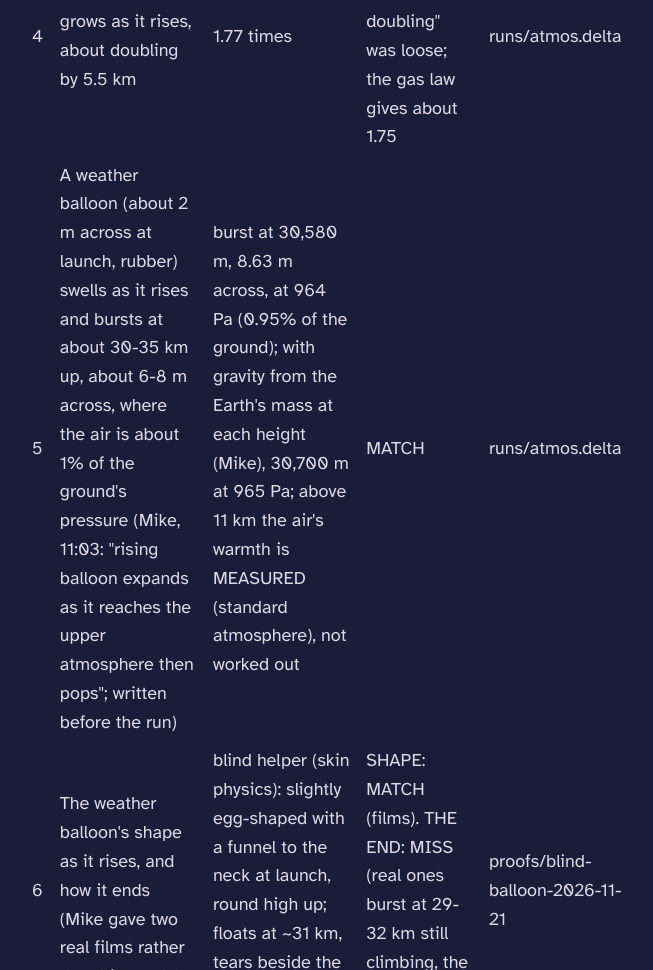
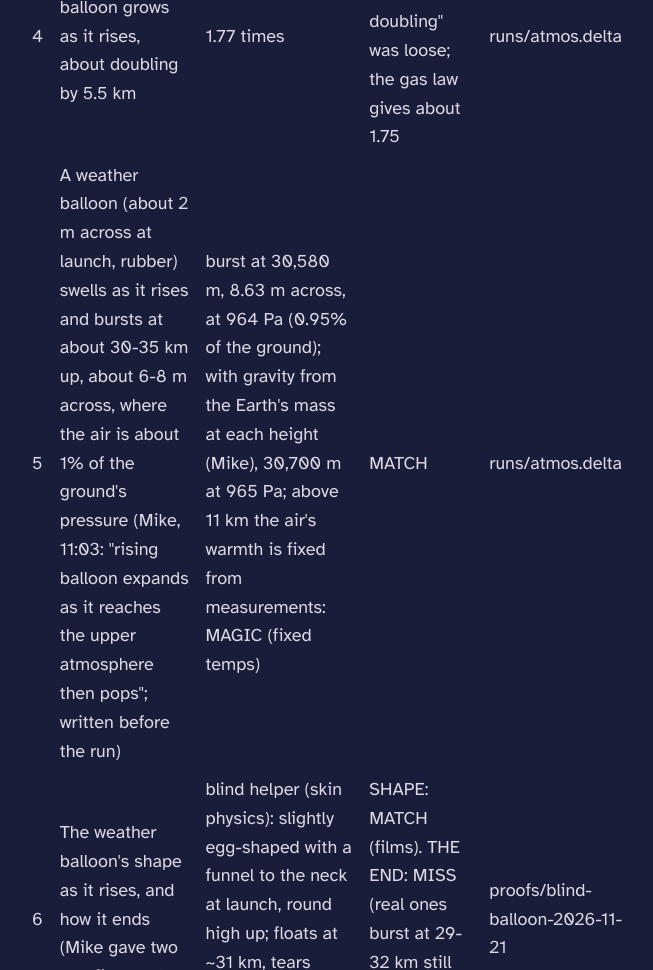
Before and after one commit to mikehebblethwaite-hub/d-math, a plain HTML site: page site/track.html in a window 1280 px wide. Shown: the part 3729-4699 px from the top of the page, without its empty margins (20-673 px from the left). Drawn offline with Linux system fonts and the light colour scheme.

Commit message:
labels: fixed temperatures said as MAGIC on the track page and in the runs
Co-Authored-By: Claude Opus 5.5 <noreply@anthropic.com>

```diff
--- a/site/track.html
+++ b/site/track.html
@@ -41,7 +41,7 @@
       <tr><td>2</td><td>Air cools about 6.5 C for every km up (on average, in the lowest part of the sky)</td><td>full of water vapour: 6.66 C a km on average over 9 km (4.8 in the first km); dry air 9.7 C a km</td><td>MATCH (the moist column; dry air alone misses: condensing water is what brings it to 6.5)</td><td>runs/atmos.delta</td></tr>
       <tr><td>3</td><td>Water boils at about 70 C on top of Everest (8.8 km)</td><td>70.1 C (moist column; 68.1 in the colder dry column)</td><td>MATCH</td><td>runs/atmos.delta</td></tr>
       <tr><td>4</td><td>A sealed balloon grows as it rises, about doubling by 5.5 km</td><td>1.77 times</td><td>CLOSE: the written "about doubling" was loose; the gas law gives about 1.75</td><td>runs/atmos.delta</td></tr>
-      <tr><td>5</td><td>A weather balloon (about 2 m across at launch, rubber) swells as it rises and bursts at about 30-35 km up, about 6-8 m across, where the air is about 1% of the ground's pressure (Mike, 11:03: "rising balloon expands as it reaches the upper atmosphere then pops"; written before the run)</td><td>burst at 30,580 m, 8.63 m across, at 964 Pa (0.95% of the ground); with gravity from the Earth's mass at each height (Mike), 30,700 m at 965 Pa; above 11 km the air's warmth is MEASURED (standard atmosphere), not worked out</td><td>MATCH</td><td>runs/atmos.delta</td></tr>
+      <tr><td>5</td><td>A weather balloon (about 2 m across at launch, rubber) swells as it rises and bursts at about 30-35 km up, about 6-8 m across, where the air is about 1% of the ground's pressure (Mike, 11:03: "rising balloon expands as it reaches the upper atmosphere then pops"; written before the run)</td><td>burst at 30,580 m, 8.63 m across, at 964 Pa (0.95% of the ground); with gravity from the Earth's mass at each height (Mike), 30,700 m at 965 Pa; above 11 km the air's warmth is fixed from measurements: MAGIC (fixed temps)</td><td>MATCH</td><td>runs/atmos.delta</td></tr>
       <tr><td>6</td><td>The weather balloon's shape as it rises, and how it ends (Mike gave two real films rather than his words)</td><td>blind helper (skin physics): slightly egg-shaped with a funnel to the neck at launch, round high up; floats at ~31 km, tears beside the neck at 35.5 km if carried higher</td><td>SHAPE: MATCH (films). THE END: MISS (real ones burst at 29-32 km still climbing, the whole skin shattering)</td><td>proofs/blind-balloon-2026-11-21</td></tr>
     </table>
   </section>
```
Also changed, not shown: 3 other files.
